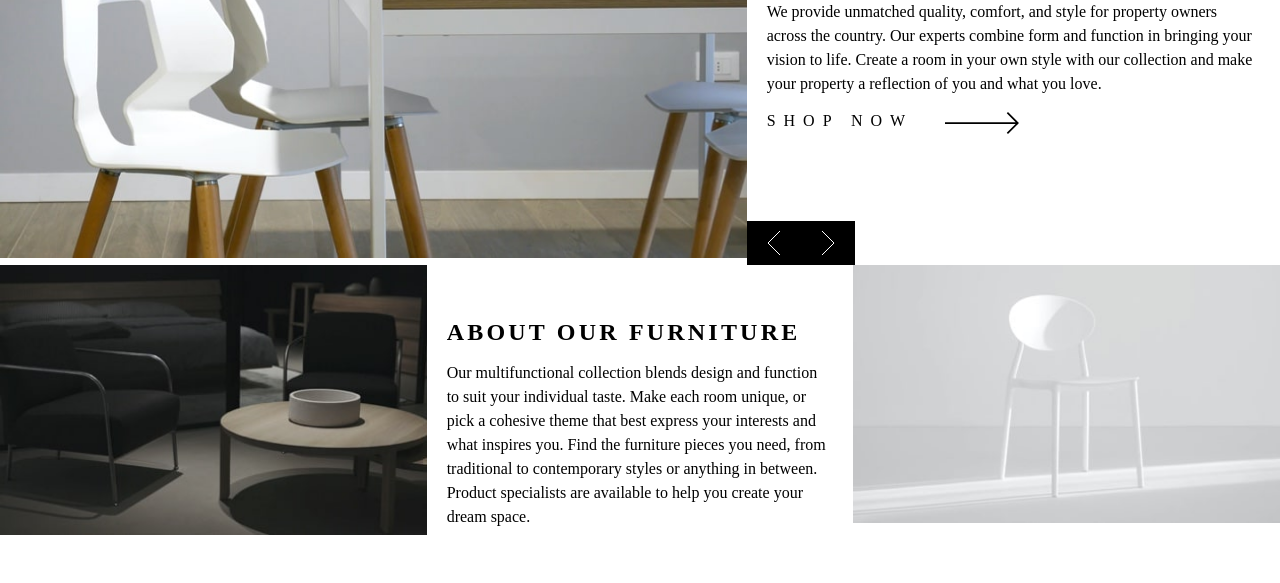
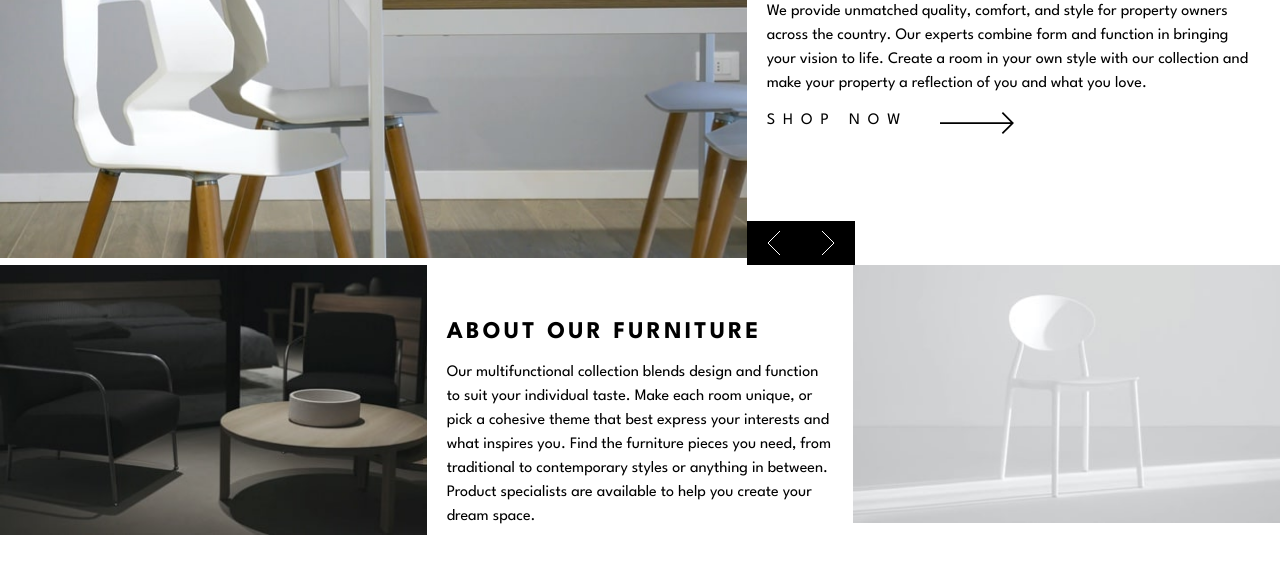
Before and after one commit to temesgen-982/room-homepage, a plain HTML site: page index.html in a window 1280 px wide. Shown: the part 217-800 px from the top of the page. Drawn offline with Linux system fonts and the light colour scheme.

Commit message:
add the specified font

```diff
--- a/assets/scss/utility/_text.scss
+++ b/assets/scss/utility/_text.scss
@@ -1,5 +1,8 @@
 @use "../abstracts/breakpoints" as breakpoints;
 
+.txt-ff-league-spartan {
+  font-family: var(--ff-base);
+}
 .txt-spacing-5 {
   letter-spacing: 0.5rem;
 }
--- a/index.html
+++ b/index.html
@@ -14,10 +14,18 @@
 
     <title>Frontend Mentor | Room homepage</title>
 
+    <!-- Google Fonts  -->
+    <link rel="preconnect" href="https://fonts.googleapis.com" />
+    <link rel="preconnect" href="https://fonts.gstatic.com" crossorigin />
+    <link
+      href="https://fonts.googleapis.com/css2?family=Alata&family=Josefin+Sans:ital,wght@0,100..700;1,100..700&family=League+Spartan:wght@100..900&family=Outfit:wght@100..900&display=swap"
+      rel="stylesheet"
+    />
+
     <link rel="stylesheet" href="dist/styles.css" />
   </head>
   <body>
-    <main class="grid-lg-12 height-lg-100vh">
+    <main class="grid-lg-12 height-lg-100vh txt-ff-league-spartan">
       <div class="hero grid grid-lg-span-7">
         <header class="header grid grid-row p-20">
           <button class="nav-toggle">
```
Also changed, not shown: dist/styles.css, 1 other file.
